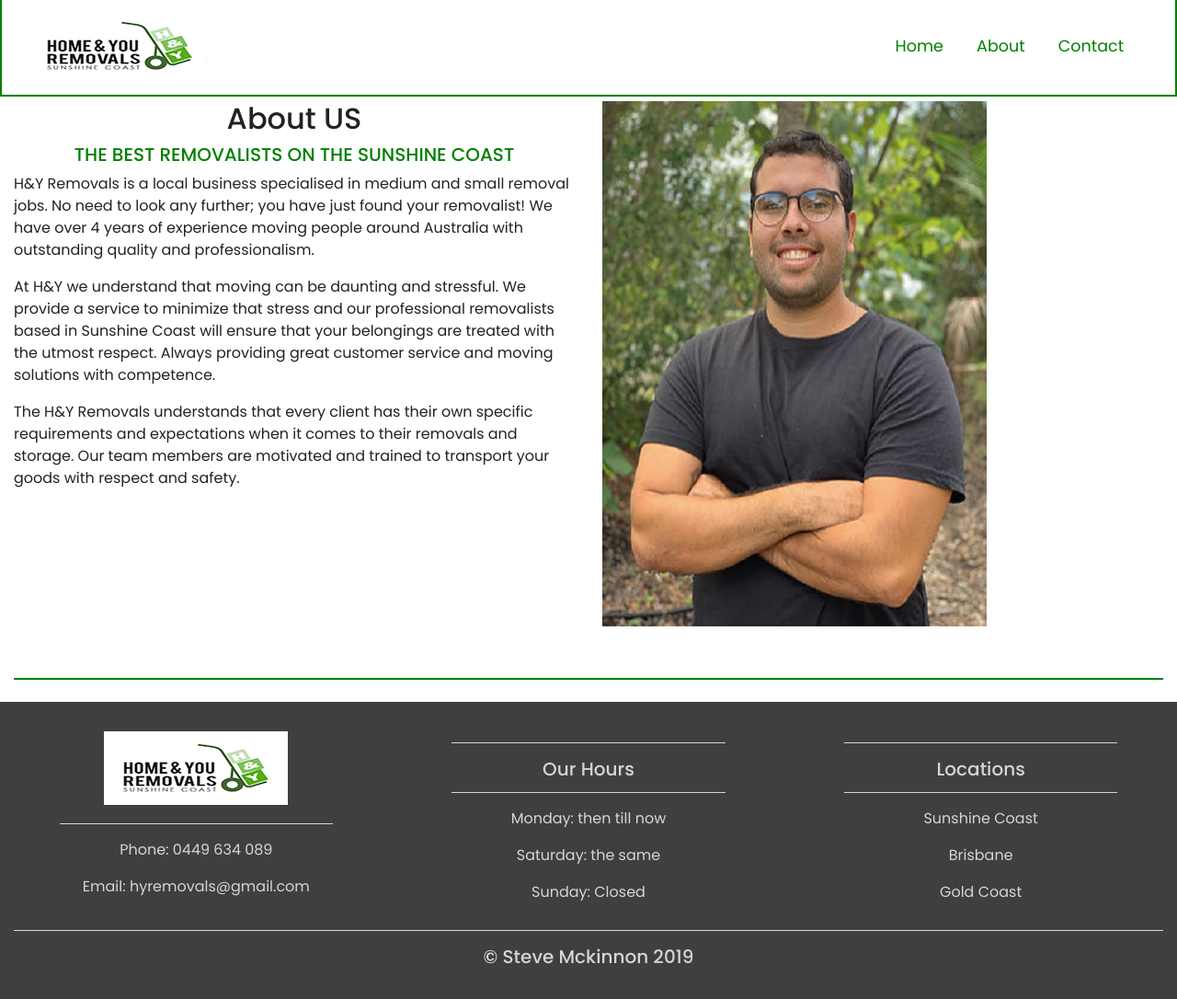
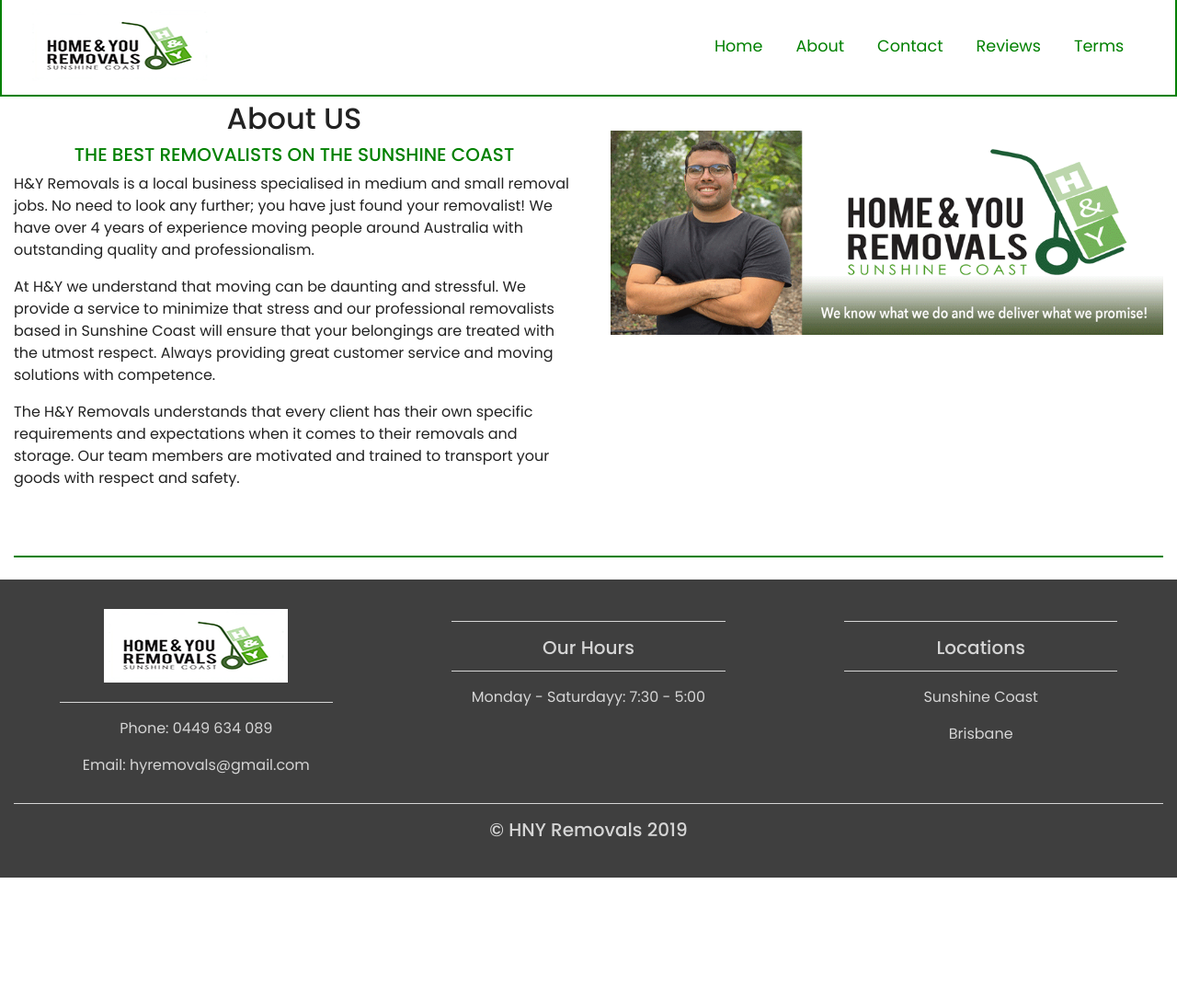
Before and after one commit to stevem42/hny-removals, a plain HTML site: page about.html in a window 1280 px wide. Shown: the part 50-1136 px from the top of the page at 92% size. After the commit the page ends 1004 px from the top, so only its background shows below. Drawn offline with nearby package versions, Linux system fonts and the light colour scheme.

Commit message:
added missing images

```diff
--- a/about.html
+++ b/about.html
@@ -40,11 +40,11 @@
 
 
 
-    <!--Navigation--->
+    <!--Navigation-->
 
     <nav class="navbar navbar-expand-md navbar-light bg-light sticky-top newnav">
         <div class="container-fluid">
-            <a href="#" class="navbar-brand"><img src="img/logo_test.png"></a>
+            <a href="index.html" class="navbar-brand"><img src="img/logo_test.png"></a>
             <button class="navbar-toggler" type="button" data-toggle="collapse" data-target="#navbarResponsive">
                 <span class="navbar-toggler-icon"></span>
             </button>
@@ -58,6 +58,12 @@
                     </li>
                     <li class="nav-item">
                         <a class="nav-link" href="contact.html">Contact</a>
+                    </li>
+                    <li class="nav-item">
+                        <a class="nav-link" href="reviews.html">Reviews</a>
+                    </li>
+                    <li class="nav-item">
+                        <a class="nav-link" href="terms.html">Terms</a>
                     </li>
                 </ul>
             </div>
@@ -83,8 +89,8 @@
 
 
             </div>
-            <div class="col-lg-6">
-                <img src="img/humberto_about.png" class="img-fluid">
+            <div class="col-lg-6" style="padding-left: 1.5em; padding-top: 2em">
+                <img src="img/FACEBOOK_BANNER.GIF" class="img-fluid">
             </div>
         </div>
         <hr class="my-4">
@@ -98,7 +104,7 @@
     <div class="container-fluid padding">
         <div class="row text-center">
             <div class="col-md-4">
-                    <img src="img/logo_test.png" class="truck">
+                <a href="index.html"><img src="img/logo_test.png" class="truck"></a>
                 <hr class="light">
                 <p>Phone: <a href="tel:0449634089"> 0449 634 089</a></p>
                 <p>Email: <a href="mailto:hyremovals@gmail.com?subject = Quotation Request">hyremovals@gmail.com</a></p>
@@ -107,9 +113,8 @@
                 <hr class="light">
                 <h5>Our Hours</h5>
                 <hr class="light">
-                    <p>Monday: then till now</p>
-                    <p>Saturday: the same</p>
-                    <p>Sunday: Closed</p>
+                <p>Monday - Saturdayy: 7:30 - 5:00</p>
+
             </div>
             <div class="col-md-4">
                 <hr class="light">
@@ -117,11 +122,10 @@
                 <hr class="light">
                 <p>Sunshine Coast</p>
                 <p>Brisbane</p>
-                    <p>Gold Coast</p>
             </div>
             <div class="col-12">
                 <hr class="light-100">
-                    <h5>&copy; Steve Mckinnon 2019</h5>
+                <h5>&copy; HNY Removals 2019</h5>
             </div>
         </div>
     </div>
```
Also changed, not shown: img/FACEBOOK_BANNER.GIF (added), img/logo_final_test.png (added), img/move6.jpg (added), img/move7.jpg (added), img/new_back3.jpg (added). Lines whose indentation alone changed are shown as unchanged.
